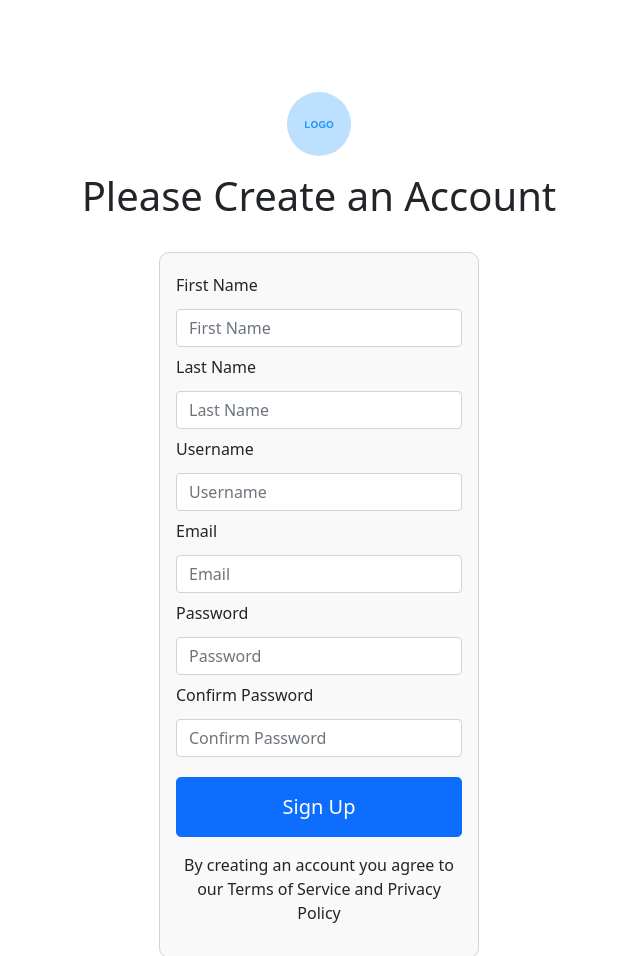
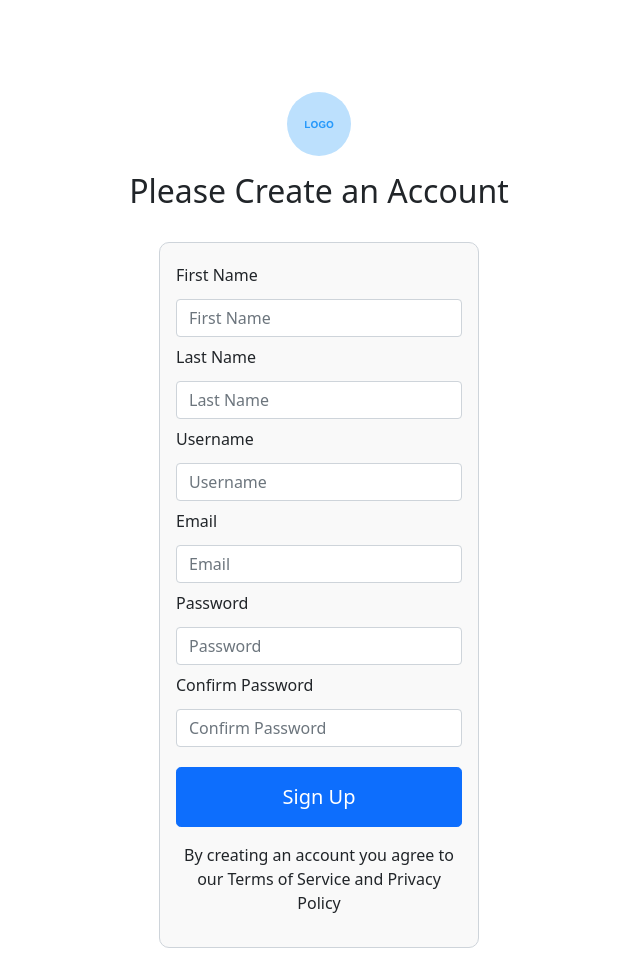
Before and after one commit to shoaibkamalkhan/Bootstrap-Banking-App, a plain HTML site: page signup.html in a window 1280 px wide. Shown: the top 956 px of the page, without its empty margins (321-961 px from the left). Drawn offline with nearby package versions, Linux system fonts and the light colour scheme.

Commit message:
Finished styling the homepage and sign in and sign up pages. Created new settings page.

```diff
--- a/css/signin.css
+++ b/css/signin.css
@@ -1,4 +1,8 @@
 /* Sign In Styles */
+
+h1 {
+    font-size: 1.375rem;
+}
 
 .sign-in-form {
     min-width: 100%;
@@ -35,3 +39,13 @@ input, label {
 .member-tx {
     text-align: center;
 }
+
+/* Media Queries */
+
+@media only screen and (min-width: 768px) {
+
+        h1 {
+            font-size: 2rem;
+        }
+
+    }
--- a/css/signup.css
+++ b/css/signup.css
@@ -1,4 +1,14 @@
+/* Global Styles */
+
+body {
+    padding-bottom: 320px;
+}
+
 /* Sign Up Styles */
+
+h1 {
+    font-size: 1.375rem;
+}
 
 .sign-up-hd {
     text-align: center;
@@ -35,3 +45,13 @@ input, label {
 .terms-of-service {
     text-align: center;
 }
+
+/* Media Queries */
+
+@media only screen and (min-width: 768px) {
+
+        h1 {
+            font-size: 2rem;
+        }
+
+    }
--- a/css/styles.css
+++ b/css/styles.css
@@ -9,6 +9,10 @@
     display: block;
     margin-left: auto;
     margin-right: auto;
+}
+
+h1 {
+    font-size: 2rem;
 }
 
 .welcome-hd {
```
Also changed, not shown: css/settings.css (added), settings.html (added).
